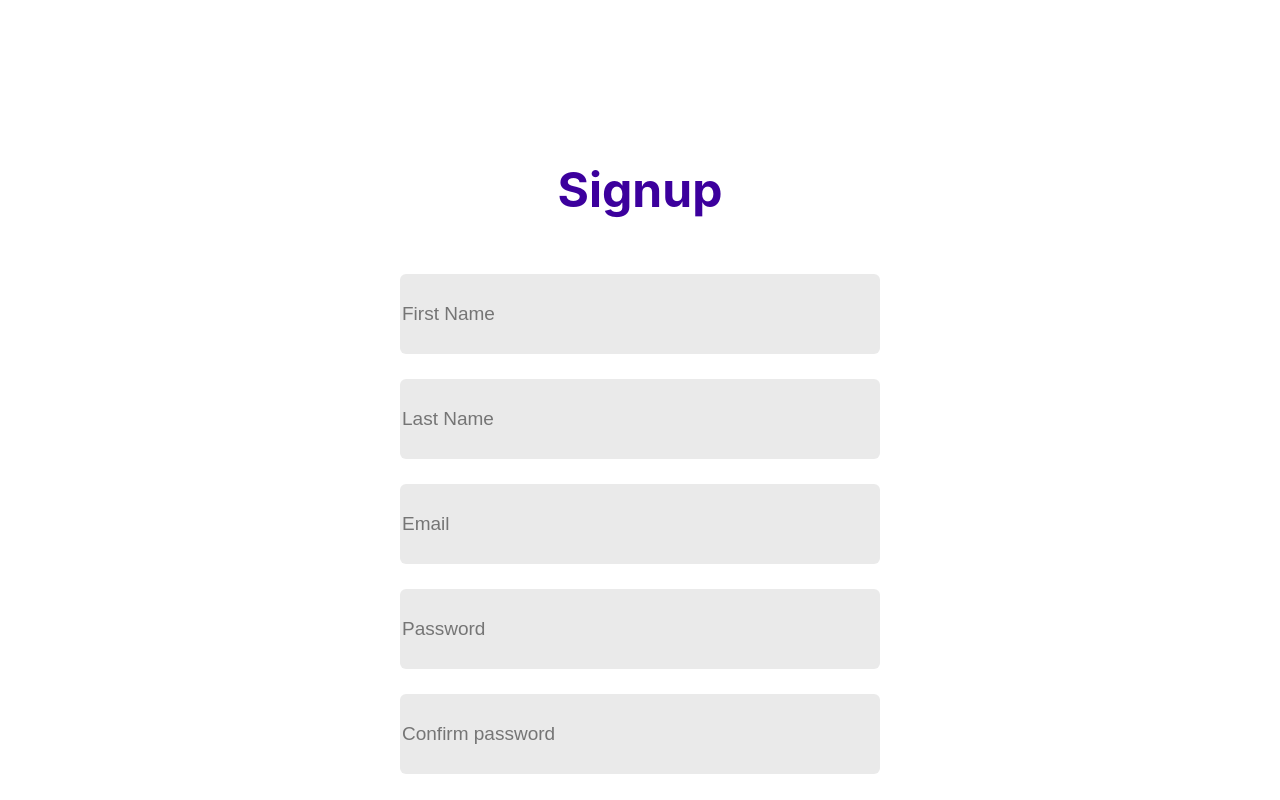
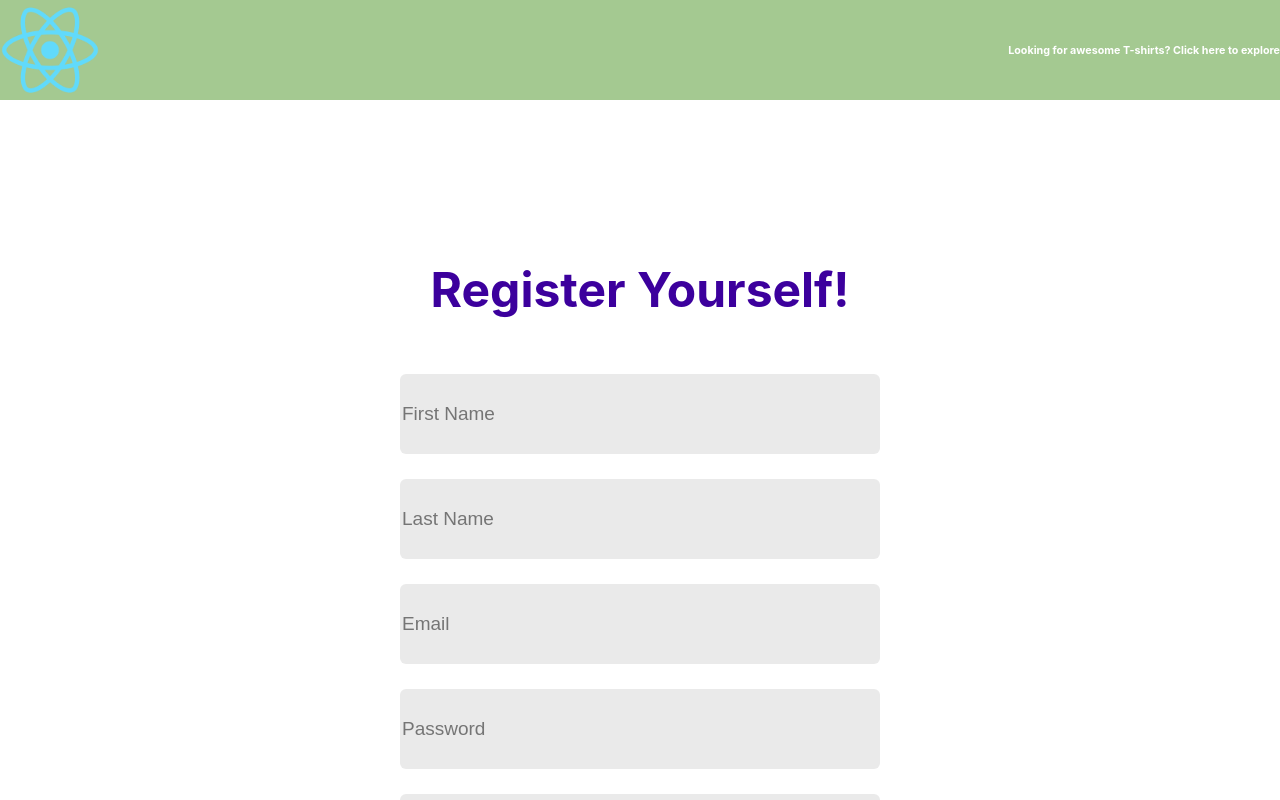
Before and after one commit to Talha86-ux/Repository-App-Frontend, a React (Create React App) app: page /register in a window 1280 px wide. Shown: the top 800 px of the page. Built offline with nearby package versions, Linux system fonts and the light colour scheme.

Commit message:
Add simple header and minor changes for landing page

```diff
--- a/package.json
+++ b/package.json
@@ -8,7 +8,7 @@
     "@testing-library/react": "^13.0.0",
     "@testing-library/user-event": "^13.2.1",
     "axios": "^1.6.5",
-    "cogo-toast-react-17-fix": "^4.2.7",
+    "cogo-toast": "^4.2.3",
     "react": "^18.2.0",
     "react-dom": "^18.2.0",
     "react-router-dom": "^6.21.3",
--- a/src/App.css
+++ b/src/App.css
@@ -32,6 +32,18 @@
   font-weight: bold;
 }
 
+.app-header{
+  background-color: #a4c991;
+  color: white;
+  display: flex;
+  justify-content: space-between;
+  align-items: center;
+}
+
+.logo-img{
+  height: 100px;
+}
+
 @keyframes App-logo-spin {
   from {
     transform: rotate(0deg);
--- a/src/Components/UserForms/SignUp.jsx
+++ b/src/Components/UserForms/SignUp.jsx
@@ -7,7 +7,7 @@ import cogoToast from 'cogo-toast';
 
 export const SignUp = () => {
   const navigate = useNavigate();
-  const [action, setAction] = useState('Signup')
+  const [action, setAction] = useState('Register Yourself!')
   const [firstName, setFirstName] = useState('')
   const [lastName, setLastName] = useState('')
   const [email, setEmail] = useState('')
--- /dev/null
+++ b/src/Components/header.jsx
@@ -0,0 +1,8 @@
+export const Header = () =>{
+  return (
+    <header className="app-header">
+      <img className="logo-img" src="logo512.png" alt="Logo" />
+      <h6>Looking for awesome T-shirts? Click here to explore</h6>
+    </header>
+  )
+}
--- a/src/index.js
+++ b/src/index.js
@@ -6,10 +6,12 @@ import reportWebVitals from './reportWebVitals';
 import { BrowserRouter, Route, Routes } from "react-router-dom";
 import { SignUp } from './Components/UserForms/SignUp';
 import { Home } from './Components/Home/home';
+import { Header} from './Components/header';
 
 const root = ReactDOM.createRoot(document.getElementById('root'));
 root.render(
   <React.StrictMode>
+    <Header />
     <BrowserRouter>
       <Routes>
         <Route index element={<App />} />
```
Also changed, not shown: 1 other file (tests, documents, lock files or other folders).
